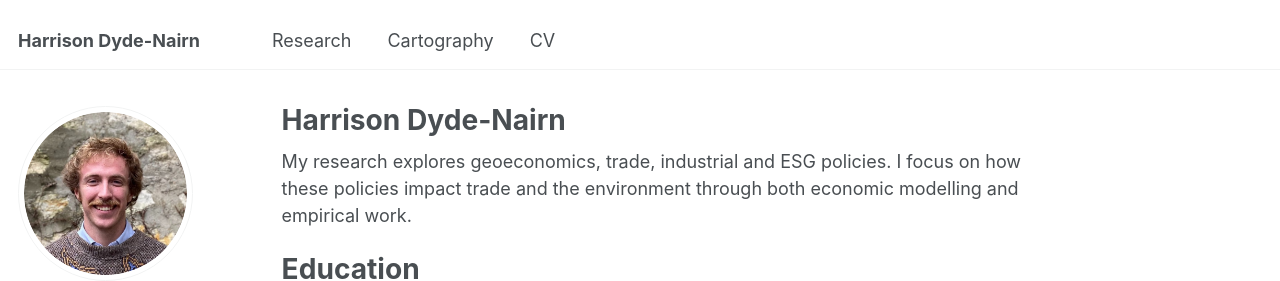
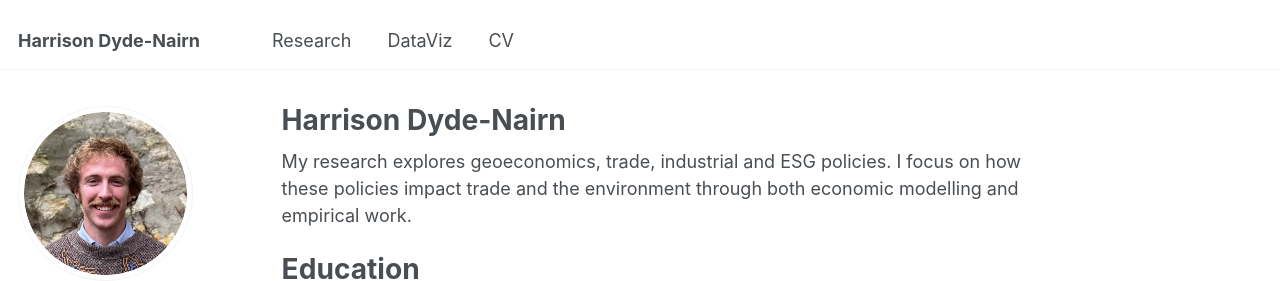
Before and after one commit to hdydenairn/hdydenairn.github.io, a Jekyll site: the page built from _pages/about.md, in a window 1280 px wide. Shown: the top 281 px of the page. Built offline with Jekyll 4.4.1, drawn with Linux system fonts in a browser that asks for light colours.

Commit message:
Update navigation.yml

```diff
--- a/_data/navigation.yml
+++ b/_data/navigation.yml
@@ -8,8 +8,8 @@ main:
   - title: "Research"
     url: /research/
 
-  - title: "Cartography"
-    url: /cartography/
+  - title: "DataViz"
+    url: /dataviz/
 
   - title: "CV"
     url: /cv/
```
